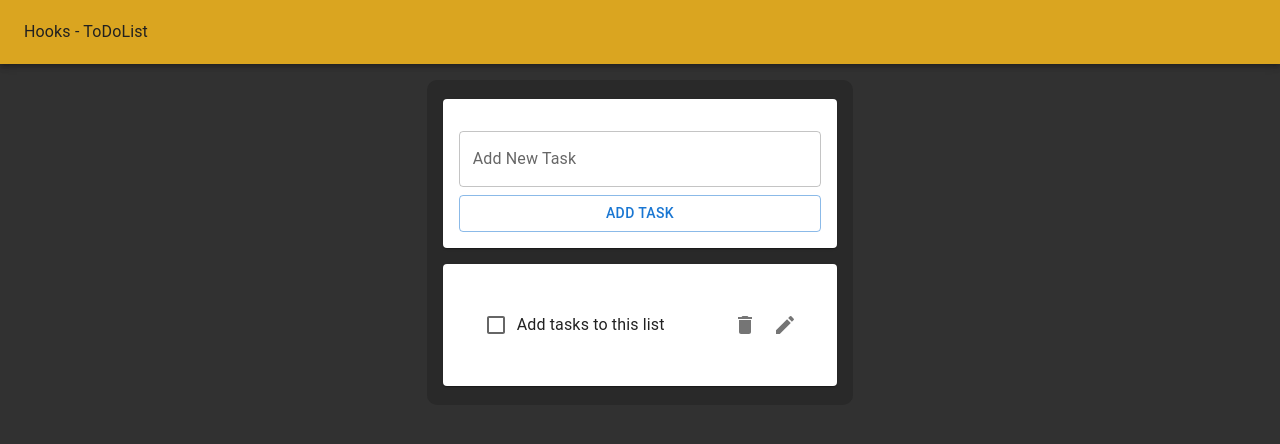
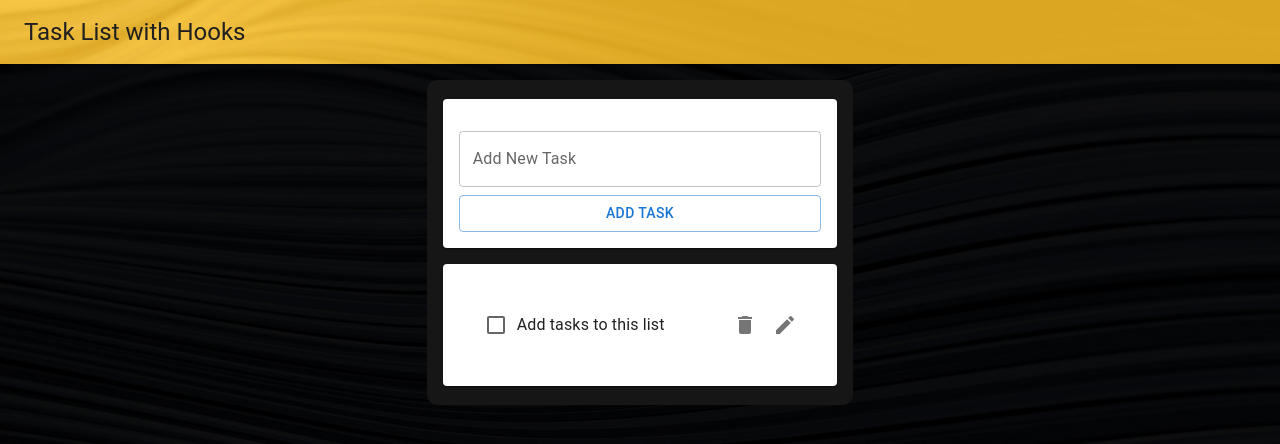
Before and after one commit to jas112/REACT-STUDY-Hooks-ToDoList, a React (Create React App) app: page / in a window 1280 px wide. Shown: the top 444 px of the page. Built offline with nearby package versions, Linux system fonts and the light colour scheme.

Commit message:
clean up part 2...modified styling on TaskApp js.

```diff
--- a/src/components/taskApp/TaskApp.js
+++ b/src/components/taskApp/TaskApp.js
@@ -7,6 +7,7 @@ import Toolbar from "@mui/material/Toolbar";
 import Grid from "@mui/material/Grid";
 import NewTaskForm from "../newTaskForm/NewTaskForm";
 import TaskList from "../taskList/TaskList";
+// import BG from '../../assets/images/maxim-berg.jpg';
 
 function TaskApp(){
 
@@ -62,6 +63,8 @@ function TaskApp(){
     //     setTasks(updatedTasks);
     // };
 
+    {/* TaskApp Background image by Maxim Berg on Unsplash. */}
+
     return (
         <div
             style={{
@@ -71,28 +74,37 @@ function TaskApp(){
                 width: '100vw',
                 textAlign: 'center',
                 backgroundColor: '#313131',
+                backgroundImage: `url(/images/maxim-berg-BG.jpg)`,
+                backgroundSize: 'cover',
+                backgroundPosition: 'top center',
+                backgroundRepeat: 'no-repeat',
 
             }}
             elevation={0}
         >
+            {/* Background image by Maxim Berg on Unsplash. */}
             <AppBar
                 color="primary"
                 position="static"
                 style={{
                     height: '64px',
                     backgroundColor: '#daa520',
+                    backgroundImage: `url(/images/maxim-berg-BG-AB.jpg)`,
+                    backgroundSize: 'cover',
+                    backgroundPosition: 'top center',
+                    backgroundRepeat: 'no-repeat',
                     color: '#212020'
                 }}
             >
                <Toolbar>
-                    <Typography>
-                        Hooks - ToDoList
+                    <Typography variant="h5">
+                        Task List with Hooks
                     </Typography>
                </Toolbar>
             </AppBar>
 
             <Grid container justifyContent='center' alignItems='center' style={{textAlign: 'center', marginTop: '1rem'}}>
-                <Grid item xs={12} md={8} lg={4} style={{backgroundColor: '#17171750', padding: '.2rem 1rem', borderRadius: '10px'}}>
+                <Grid item xs={12} md={8} lg={4} style={{backgroundColor: '#161616ff', padding: '.2rem 1rem', borderRadius: '10px'}}>
                     <NewTaskForm addTask={addTask} />
                     <TaskList
                         tasks={tasks}
```
Also changed, not shown: public/images/maxim-berg-BG-AB.jpg (added), public/images/maxim-berg-BG.jpg (added).
